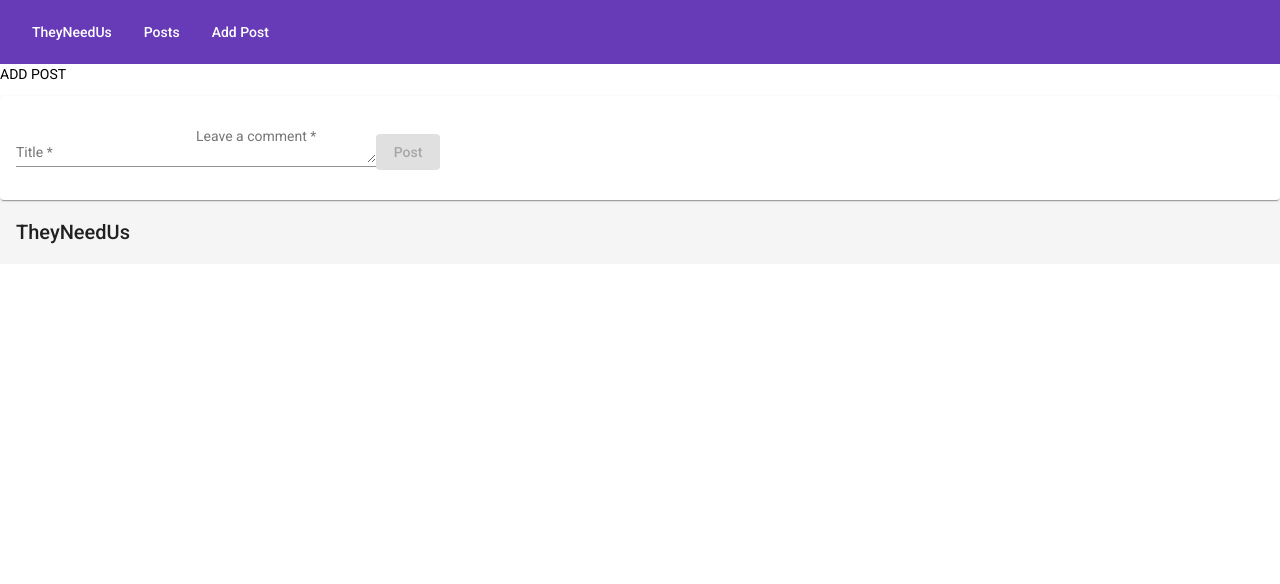
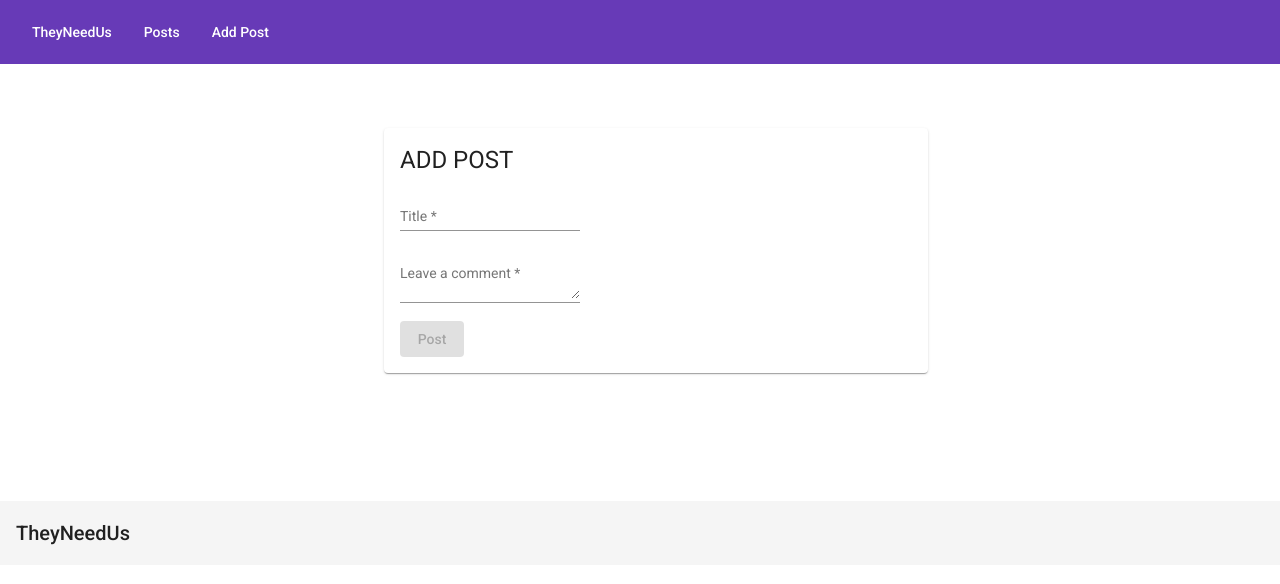
Before and after one commit to ingabiremo20/WebAPIPracticeAngularFrontEnd, an Angular app: page /create-post in a window 1280 px wide. Shown: the top 584 px of the page. Built offline with nearby package versions, Linux system fonts and the light colour scheme.

Commit message:
add route to post button

```diff
--- a/src/app/create-post/create-post.component.css
+++ b/src/app/create-post/create-post.component.css
@@ -0,0 +1,4 @@
+mat-card{
+    width: 40%;
+    margin: 5% 40% 10% 30%;
+  }
--- a/src/app/create-post/create-post.component.html
+++ b/src/app/create-post/create-post.component.html
@@ -1,16 +1,19 @@
-<p>ADD POST</p>
+
 <mat-card>
+
     <form class="example-form" [formGroup]="AddPostForm" (ngSubmit)="onSubmit()" >
+      <h1>ADD POST</h1>
         <mat-form-field class="example-full-width"  >
           <mat-label>Title</mat-label>
           <input matInput placeholder="title" formControlName="title">
         </mat-form-field>
-
+      <br>
         <mat-form-field class="example-full-width" >
           <mat-label>Leave a comment</mat-label>
           <textarea matInput placeholder="Leave a comment" formControlName="description"></textarea>
         </mat-form-field>
-        <button mat-raised-button  class="new-form-btn" [disabled]="!AddPostForm.valid">Post</button>
+        <br>
+        <button mat-raised-button  class="new-form-btn" [disabled]="!AddPostForm.valid" >Post</button>
       </form>
 
 </mat-card>
--- a/src/app/create-post/create-post.component.ts
+++ b/src/app/create-post/create-post.component.ts
@@ -1,5 +1,6 @@
 import { Component, OnInit } from '@angular/core';
 import { FormGroup, FormControl, Validators } from '@angular/forms';
+import { ActivatedRoute, Router } from '@angular/router';
 import { PostService } from '../post.service';
 
 @Component({
@@ -9,7 +10,8 @@ import { PostService } from '../post.service';
 })
 export class CreatePostComponent  {
 
-  constructor(private service: PostService) { }
+  constructor(private service: PostService,private route:ActivatedRoute,
+    private router:Router) { }
 
 AddPostForm = new FormGroup({
   title: new FormControl('', Validators.required),
@@ -19,6 +21,7 @@ onSubmit(){
   console.log(this.AddPostForm.value);
   this.service.AddPost(this.AddPostForm.value).subscribe((data)=> {
     console.log('data -', data);
-  })
+    this.router.navigate(['/']);
+})
 }
 }
```
